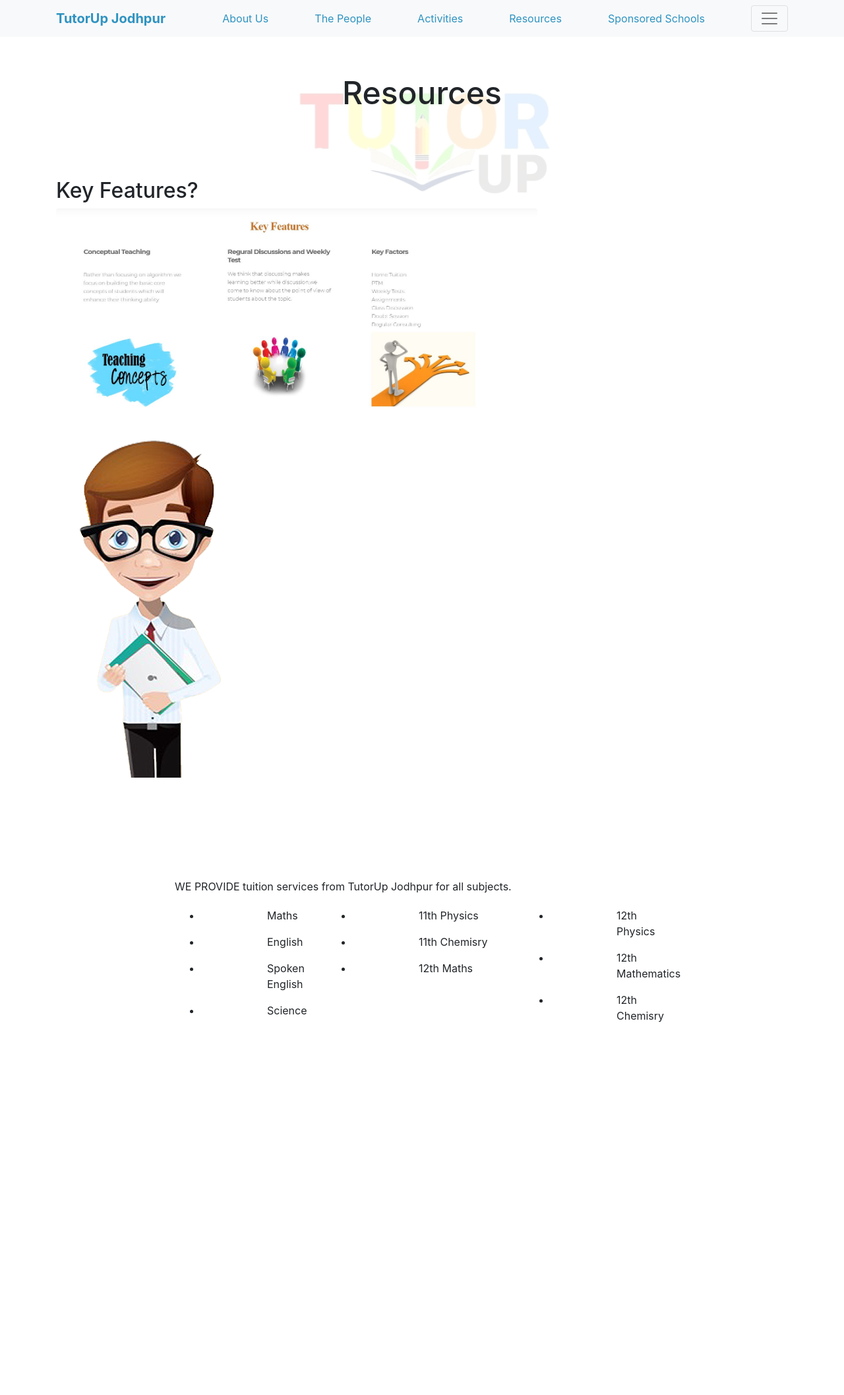
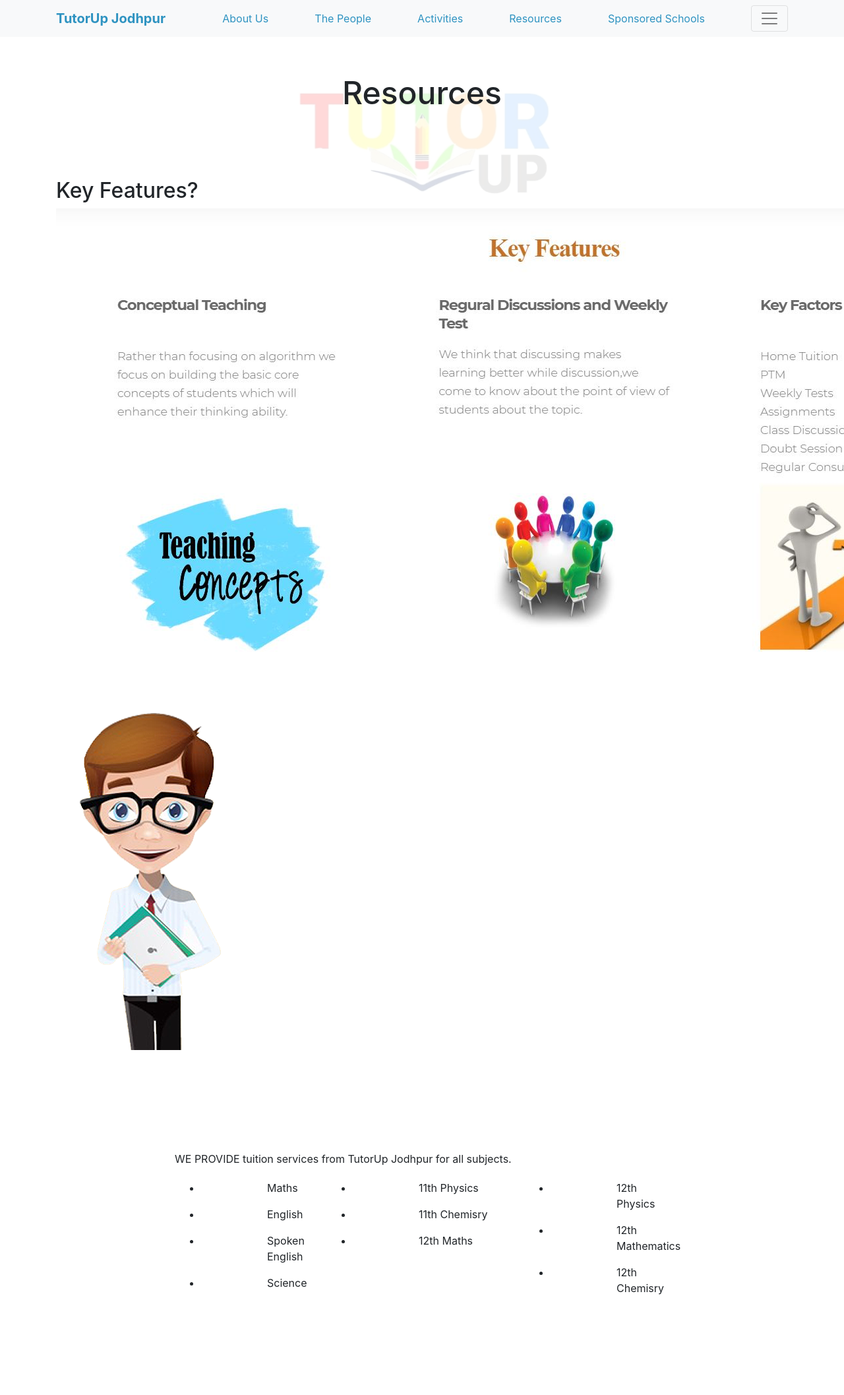
Before and after one commit to tutorupjodhpur/tutorupjodhpur.github.io, a Jekyll site: the page built from resources.html, in a window 1280 px wide. Shown: the whole page at 66% size. Built offline with Jekyll 4.4.1, drawn with Linux system fonts in a browser that asks for light colours; nearby versions of some CDN libraries; comment, search, counter and statistics services are not loaded; before the commit the page ends 1702 px from its top, so only the background shows below that.

Commit message:
Update resources.html

```diff
--- a/resources.html
+++ b/resources.html
@@ -17,7 +17,7 @@
               <h2>Key Features?</h2>
             </div>
             <div class="col-md-8">
-              <img class="fit rounded" src="./Content/Key_Features.JPG" />
+              <img class="sub_we_bg" src="./Content/Key_Features.JPG" />
             </div>
           </div>
         <div class="col-md-10 resource-description">
@@ -41,7 +41,7 @@
                           <li><p style="margin-left: 100px;">12th Maths</p></li>
                            </ul>
                            <ul style="width:200px;float:left;">
-                                <li><p style="margin-left: 100px;"> 12th Physics</p></li>
+                                <li><p style="margin-left: 100px;">12th Physics</p></li>
                            <li><p style="margin-left: 100px;">12th Mathematics</p></li>
                            <li><p style="margin-left: 100px;">12th Chemisry </p></li>
 
```
